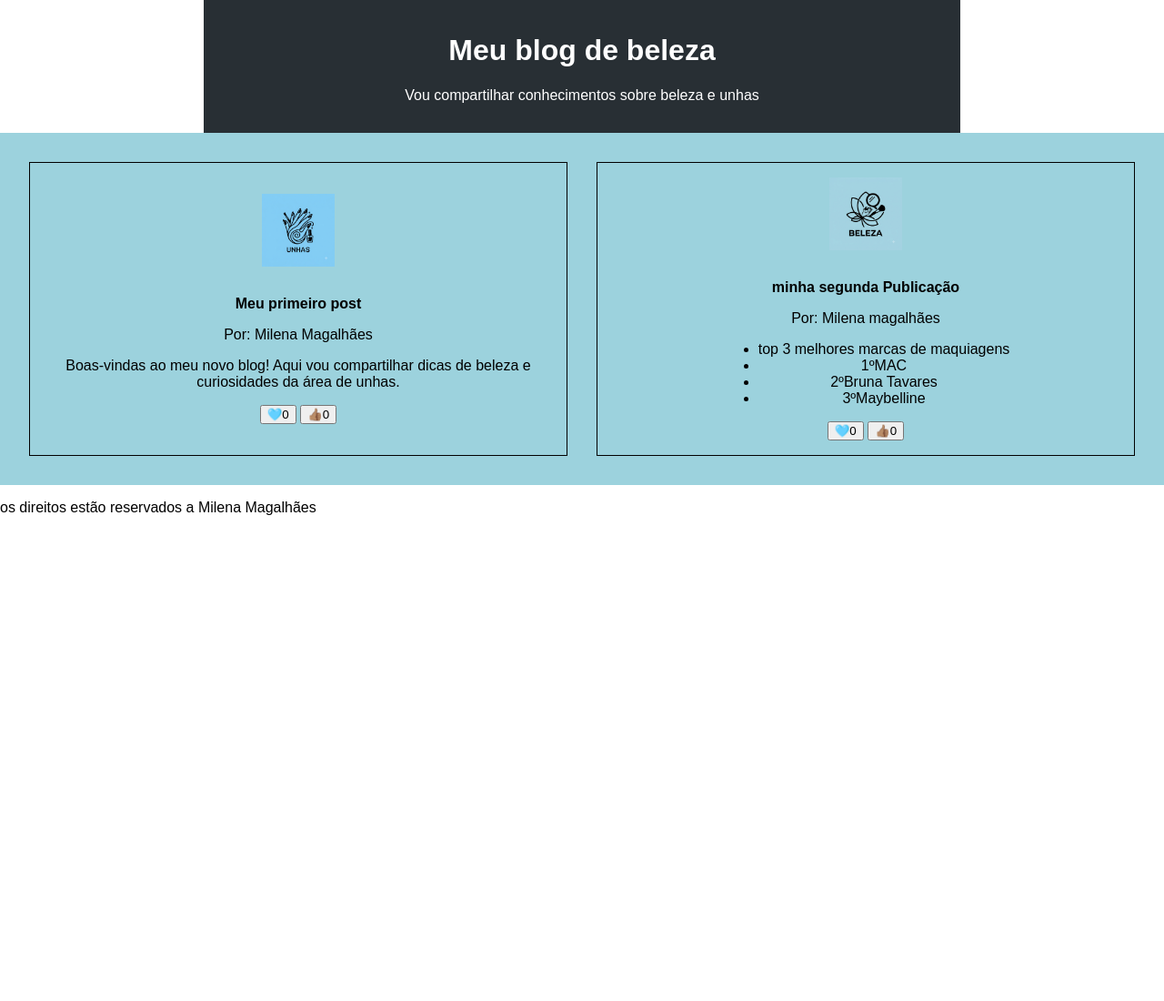
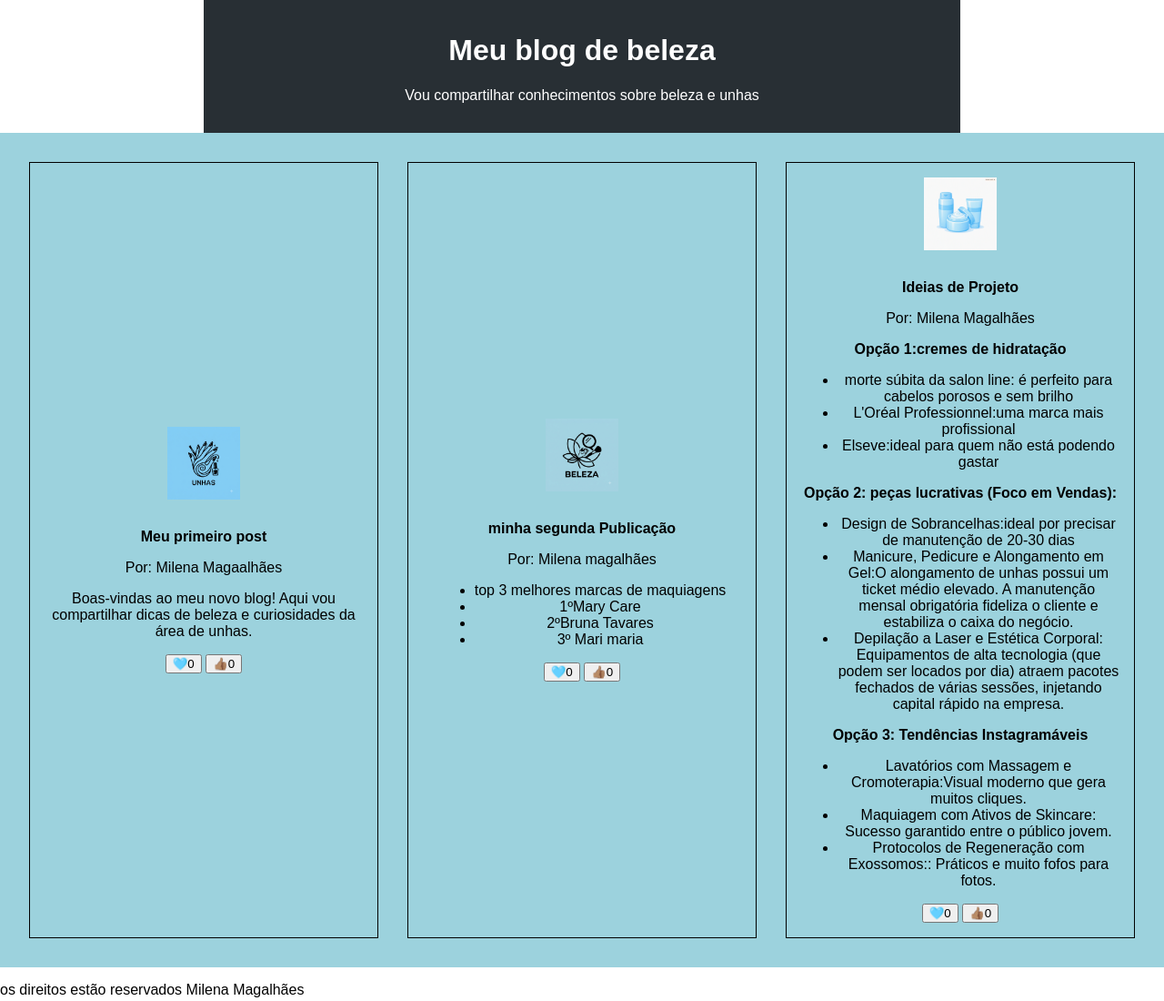
Before and after one commit to milenamagalhaessantos-cell/alura-aprimorando-interface-digital-Milena-pt1, a plain HTML site: page index.html in a window 1280 px wide. Shown: the whole page at 91% size. Before the commit the page ends 800 px from the top, so only its background shows below. Drawn offline with Linux system fonts and the light colour scheme.

Commit message:
Update index.html

```diff
--- a/index.html
+++ b/index.html
@@ -5,7 +5,6 @@
     <meta name="viewport" content="width=device-width, initial-scale=1.0">
     <title>Blog de beleza</title>
         <link rel="stylesheet" href="style.css">
-
     </head>
     <body>
     <header>
@@ -17,12 +16,13 @@
         <img src="imagem-blog.png" alt="Logotipo conceitual de tecnologia">
     <div>
         <p class="artigo-autor">Meu primeiro post</p>
-        <p>Por: Milena Magalhães</p>
+        <p>Por: Milena Magaalhães</p>
         <p>Boas-vindas ao meu novo blog! Aqui vou compartilhar dicas de beleza e curiosidades da área de unhas.</p>
      <button>🩵<span>0</span></button>
      <button>👍🏽<span>0</span></button>
     </div>
     </article>
+
     <article>
       <img src="segundo-post.png" alt="segunda publicacao">
 <div>
@@ -30,20 +30,47 @@
     <p> Por: Milena magalhães</p>
     <ul>
     <li>top 3 melhores marcas de maquiagens </li>
-     <li> 1ºMAC </li>
-     <li> 2ºBruna Tavares </li>
-     <li> 3ºMaybelline </li>
+     <li> 1ºMary Care</li>
+     <li> 2ºBruna Tavares</li>
+     <li> 3º Mari maria</li>
     </ul>
      <button>🩵<span>0</span></button>
      <button>👍🏽<span>0</span></button>
 </div>
     </article>
+    <article>
+   <img src="terceiraimagem.png">
+            <div>
+                <p class="artigo-autor">Ideias de Projeto</p>
+                <p>Por: Milena Magalhães</p>
+                <p class="artigo-autor">Opção 1:cremes de hidratação</p>
+                <ul>
+                    <li>morte súbita da salon line: é perfeito para cabelos porosos e sem brilho</li>
+                    <li>L'Oréal Professionnel:uma marca mais profissional </li>
+                    <li>Elseve:ideal para quem não está podendo gastar</li>
+                </ul>
+                <p class="artigo-autor">Opção 2: peças lucrativas (Foco em Vendas):</p>
+                <ul>
+                    <li>Design de Sobrancelhas:ideal por precisar de manutenção de 20-30 dias</li>
+                    <li>Manicure, Pedicure e Alongamento em Gel:O alongamento de unhas possui um ticket médio elevado. A manutenção mensal obrigatória fideliza o cliente e estabiliza o caixa do negócio.</li>
+                    <li>Depilação a Laser e Estética Corporal: Equipamentos de alta tecnologia (que podem ser locados por dia) atraem pacotes fechados de várias sessões, injetando capital rápido na empresa.</li>
+                </ul>
+                <p class="artigo-autor">Opção 3: Tendências Instagramáveis</p>
+                <ul>
+                    <li>Lavatórios com Massagem e Cromoterapia:Visual moderno que gera muitos cliques.</li>
+                    <li>Maquiagem com Ativos de Skincare: Sucesso garantido entre o público jovem.</li>
+                    <li>Protocolos de Regeneração com Exossomos:: Práticos e muito fofos para fotos.</li>
+                </ul>
+                <button>🩵<span>0</span></button>
+                <button>👍🏽<span>0</span></button>
+            </div>
         </article>
-    </article>
+
+
     </main>
     <footer>
-    <p class="direitos">os direitos estão reservados a Milena Magalhães</p>
+        <p class="direitos">os direitos estão reservados Milena Magalhães</p>
     </footer>
 </body>
-     <script scr="main.js"></script>
+<script src="main.js"></script>
 </html>
```
Lines whose indentation alone changed are shown as unchanged.
